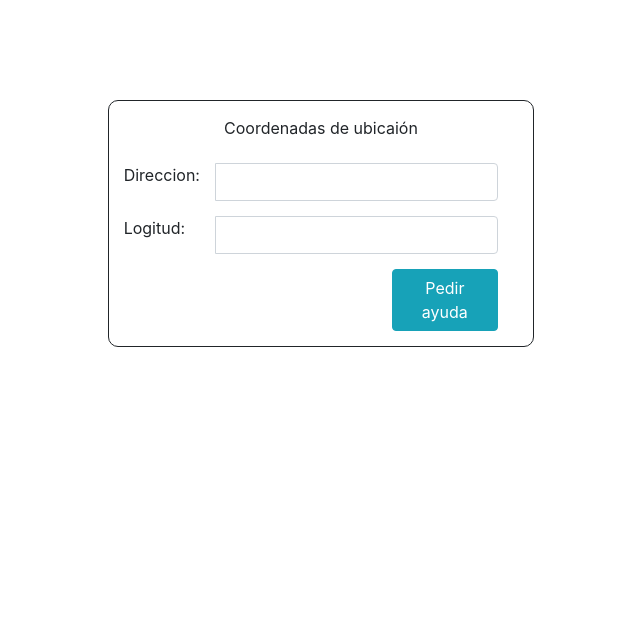
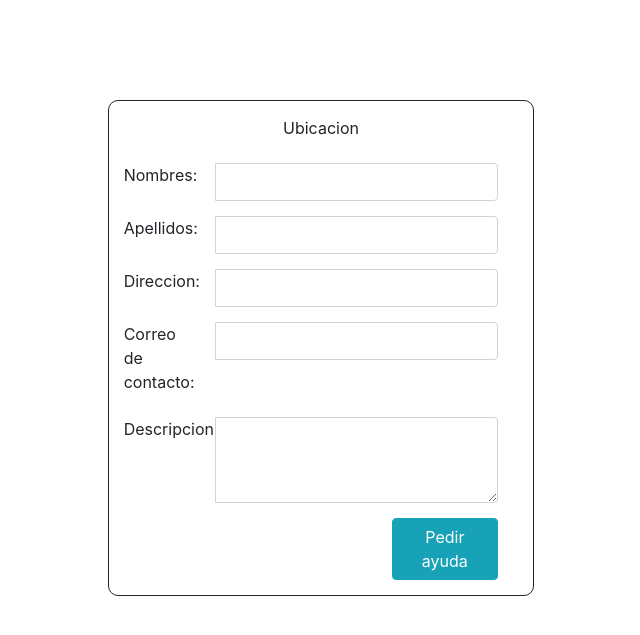
Before and after one commit to freddybuele1997/geolocalizacion, a Flask app: template templates/localizar.html in a window 1280 px wide. Shown: the top 635 px of the page, without its empty margins (319-959 px from the left). Run offline with Flask 2, Linux system fonts and the light colour scheme; the template is opened without the code that fills it, so the values that code supplies are empty; some libraries are stand-ins or nearby versions.

Commit message:
version prefinal
se presento  y se envio el mensaje de ayuda al correo electronico de gmail

```diff
--- a/app.py
+++ b/app.py
@@ -1,49 +1,65 @@
-from flask import Flask, render_template, request, make_response, redirect, url_for, jsonify
-import urllib.request, json
+from flask import Flask, render_template, request, redirect, url_for, jsonify, session, escape
+from flask_mail import Mail, Message
+import json
 from pygeocoder import Geocoder
 
 app = Flask(__name__)
+mail = Mail(app)
+app.secret_key = "123456789"
+
+app.config['MAIL_SERVER'] = 'smtp.gmail.com'
+app.config['MAIL_PORT'] = 465
+app.config['MAIL_USERNAME'] = 'pruebasdedesarrollofreddybuele@gmail.com'
+app.config['MAIL_PASSWORD'] = '1234567 a'
+app.config['MAIL_USE_TLS'] = False
+app.config['MAIL_USE_SSL'] = True
+mail = Mail(app)
+
+
+@app.route("/correo", methods=['POST', 'GET'])
+def correo():
+    msg = Message(
+        'Hola esta persona te agrego como su correo de confianza' + request.form["text_name"] + ' ' + request.form[
+            "text_ape"], sender='pruebasdedesarrollofreddybuele@gmail.com', recipients=[request.form["text_email"]])
+    msg.body = request.form["text_desc"]
+    mail.send(msg)
+    help = request.form["text_email"]
+    return render_template('confirmacion.html',help = help)
+
 
 js_latitud = 'lat'
 js_longitud = 'lon'
 resultado = 'direccion'
 
 
-def public_ip():
-    lista = "0123456789."
-    ip = ""
-    dato = urllib.request.urlopen("http://checkip.dyndns.org").read()
-    for x in str(dato):
-        if x in lista:
-            ip += x
-    return ip
-
-
 @app.route("/")
 def index():
-    verificar = request.cookies.get("datos", None)
-    if verificar == None:
+    if 'datos' in session:
+        return redirect(url_for('localizar'))
+    else:
         return render_template("geolocalizacion.html")
-    else:
-        return redirect(url_for('localizar'))
 
 
 @app.route("/generar_dato", methods=['POST', 'GET'])
 def generar_dato():
-    verificar = request.cookies.get("datos", None)
-    if verificar == None:
-        response = make_response(render_template("localizar.html"))
-        response.set_cookie("datos",
-                            "usuario nombre: " + request.form["text_name"] + "_usuario apellido:  " + request.form[
-                                "text_second_name"] + "_usuario email: " + request.form["text_email"])
-        return response
+    if 'datos' in session:
+
+        return redirect(url_for('localizar'))
+
     else:
+        session.permanent = True
+        session['datos'] = {'nombre': request.form["text_name"], 'apellidos': request.form[
+            "text_second_name"], 'email': request.form["text_email"]}
         return redirect(url_for('localizar'))
 
 
 @app.route("/localizar", methods=['POST', 'GET'])
 def localizar():
-    return render_template("localizar.html")
+    if 'datos' in session:
+        print(session['datos'].get('email'))
+        return render_template("localizar.html")
+    else:
+        return redirect(url_for('index'))
 
 
 @app.route('/postmethod', methods=['POST'])
@@ -54,9 +70,9 @@ def get_post_javascript_data():
     js_longitud = request.form['js_longitud']
     results = Geocoder(api_key='AIzaSyCRjRkHf-0D28I2DFoZKRIyWIJJ_VoVrt4').reverse_geocode(float(js_latitud),
                                                                                           float(js_longitud))
-
     global coordenadas
-    coordenadas = {'direccion':results.formatted_address}
+    coordenadas = {'nombres': session['datos'].get('nombre'), 'apellido': session['datos'].get('apellidos'),
+                   'direccion': results.formatted_address, 'email': session['datos'].get('email'),'mensaje_predeterminado':'NECESITO DE TU AYUDA ESTOY EN UNA SITUACIÓN DESESPERANTE POR FAVOR VEN RAPIDO!!!!'}
 
     return jsonify(coordenadas)
 
--- a/templates/geolocalizacion.html
+++ b/templates/geolocalizacion.html
@@ -8,12 +8,6 @@
 <body>
 
 <form method="post" action="{{url_for('generar_dato')}}" style="border: 1px solid; margin-top: 100px; border-radius: 10px" class="col-lg-4   col-sm-8  col-md-8 offset-sm-2 offset-sm-2  offset-lg-4">
-    <div class="row" style="margin-top: 15px">
-        <div class="input-group">
-            <label class="col-2">DNI:</label>
-            <input type="text" name="text_dni" class="col-8 offset-1 form-control" placeholder="Ingrese su DNI.">
-        </div>
-    </div>
     <div class="row" style="margin-top: 15px">
         <div class="input-group">
             <label class="col-2">Nombres:</label>
--- a/templates/localizar.html
+++ b/templates/localizar.html
@@ -7,22 +7,40 @@
 	<title></title>
 </head>
 <body>
-	<form method="post" action="{{url_for('localizar')}}" style="border: 1px solid; margin-top: 100px; border-radius: 10px" class="col-lg-4   col-sm-8  col-md-8 offset-sm-2 offset-sm-2  offset-lg-4">
+	<form method="post" action="{{url_for('correo')}}"  style="border: 1px solid; margin-top: 100px; border-radius: 10px" class="col-lg-4   col-sm-8  col-md-8 offset-sm-2 offset-sm-2  offset-lg-4">
 
 
-           <center style="margin-top: 15px"><label>Coordenadas de ubicaión</label> </center>
+           <center style="margin-top: 15px"><label>Ubicacion</label> </center>
 
 
     <div class="row" style="margin-top: 15px">
         <div class="input-group">
-            <label class="col-2">Direccion:</label>
-            <input type="text" id="text_latitud" name="text_lat"  class="col-8 offset-1 form-control latitd">
+            <label class="col-2">Nombres:</label>
+            <input type="text" id="txt_nombre" name="text_name"  class="col-8 offset-1 form-control latitd" >
         </div>
     </div>
     <div class="row" style="margin-top: 15px">
         <div class="input-group">
-            <label class="col-2">Logitud:</label>
-            <input type="text" id="text_longitud" name="text_lon" class="col-8 offset-1 form-control longitud">
+            <label class="col-2">Apellidos:</label>
+            <input type="text" id="txt_apellido" name="text_ape" class="col-8 offset-1 form-control longitud" >
+        </div>
+    </div>
+    <div class="row" style="margin-top: 15px">
+        <div class="input-group">
+            <label class="col-2">Direccion:</label>
+            <input type="text" id="txt_direccion" name="text_dir" class="col-8 offset-1 form-control longitud" >
+        </div>
+    </div>
+    <div class="row" style="margin-top: 15px">
+        <div class="input-group">
+            <label class="col-2">Correo de contacto:</label>
+            <input type="text" id="txt_correo" name="text_email" class="col-8 offset-1 form-control longitud" >
+        </div>
+    </div>
+    <div class="row" style="margin-top: 15px">
+        <div class="input-group">
+            <label class="col-2">Descripcion:</label>
+            <textarea class="col-8 offset-1 form-control longitud" id="txt_descripcion" name="text_desc"  rows="3"></textarea>
         </div>
     </div>
     <div class="row" style="margin-top: 15px">
@@ -30,6 +48,7 @@
             <button class="btn btn-info col-3 offset-8" style="margin-bottom: 15px">Pedir ayuda</button>
         </div>
     </div>
+</form>
 <script type="text/javascript">
 	//var mapa = "https://www.google.com/maps/@"
 
@@ -42,13 +61,16 @@ function mostrarUbicacion (ubicacion) {
     js_latitud: ubicacion.coords.latitude,
     js_longitud: ubicacion.coords.longitude,
 });
- 	document.getElementById("text_latitud").value = ubicacion.coords.latitude;
- 	 document.getElementById("text_longitud").value = ubicacion.coords.longitude;
+ //	document.getElementById("text_latitud").value = ubicacion.coords.latitude;
+ 	 //document.getElementById("text_longitud").value = ubicacion.coords.longitude;
 }
 $.get("/getpythondata", function(data) {
-
     x = $.parseJSON(data)
-    document.getElementById("text_latitud").value=x.direccion
+    document.getElementById("txt_nombre").value=x.nombres,
+    document.getElementById("txt_apellido").value=x.apellido,
+    document.getElementById("txt_direccion").value=x.direccion,
+    document.getElementById("txt_correo").value=x.email
+    document.getElementById("txt_descripcion").value=x.mensaje_predeterminado
 })
 </script>
 </body>
```
Also changed, not shown: templates/confirmacion.html (added, +16 -0 lines).
